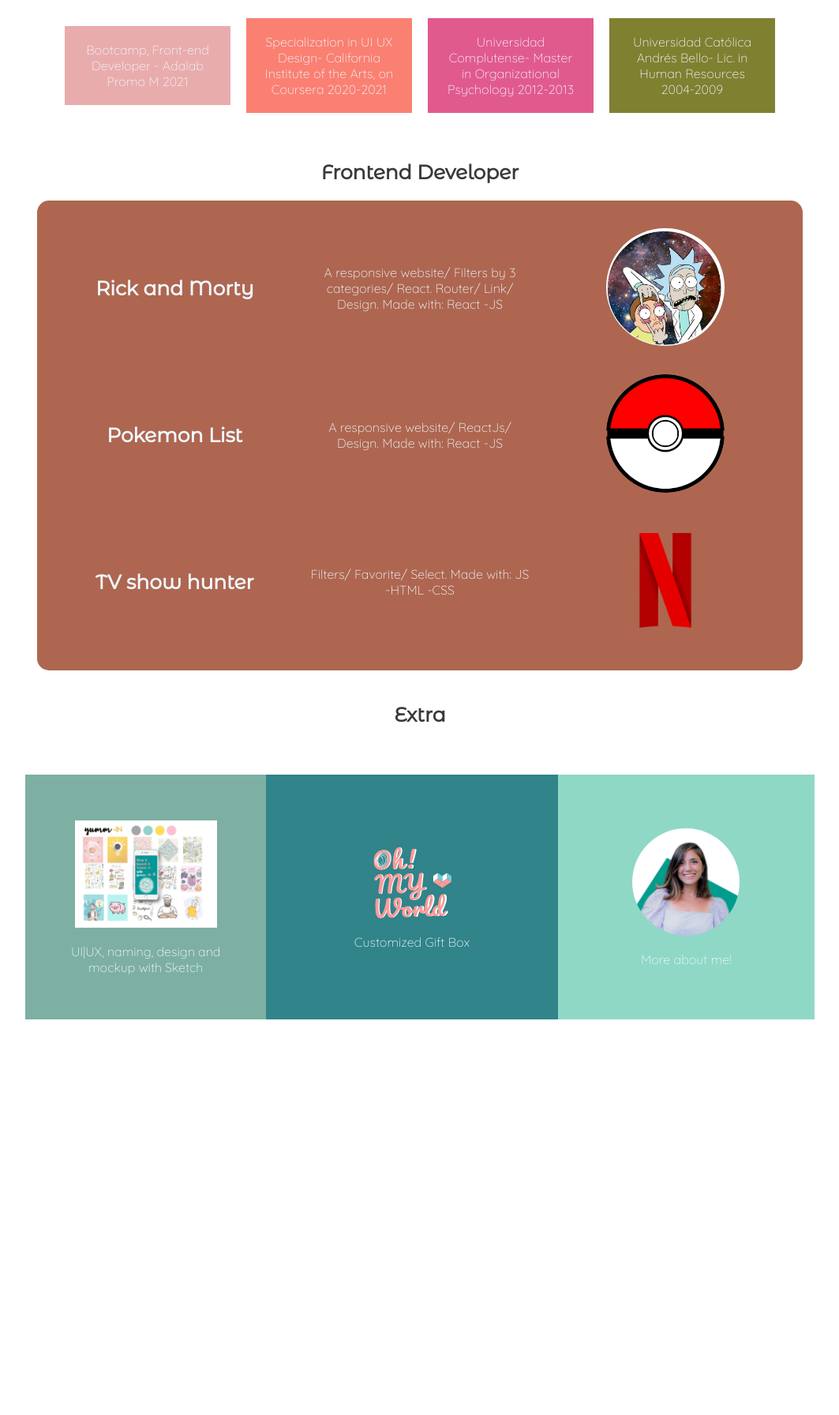
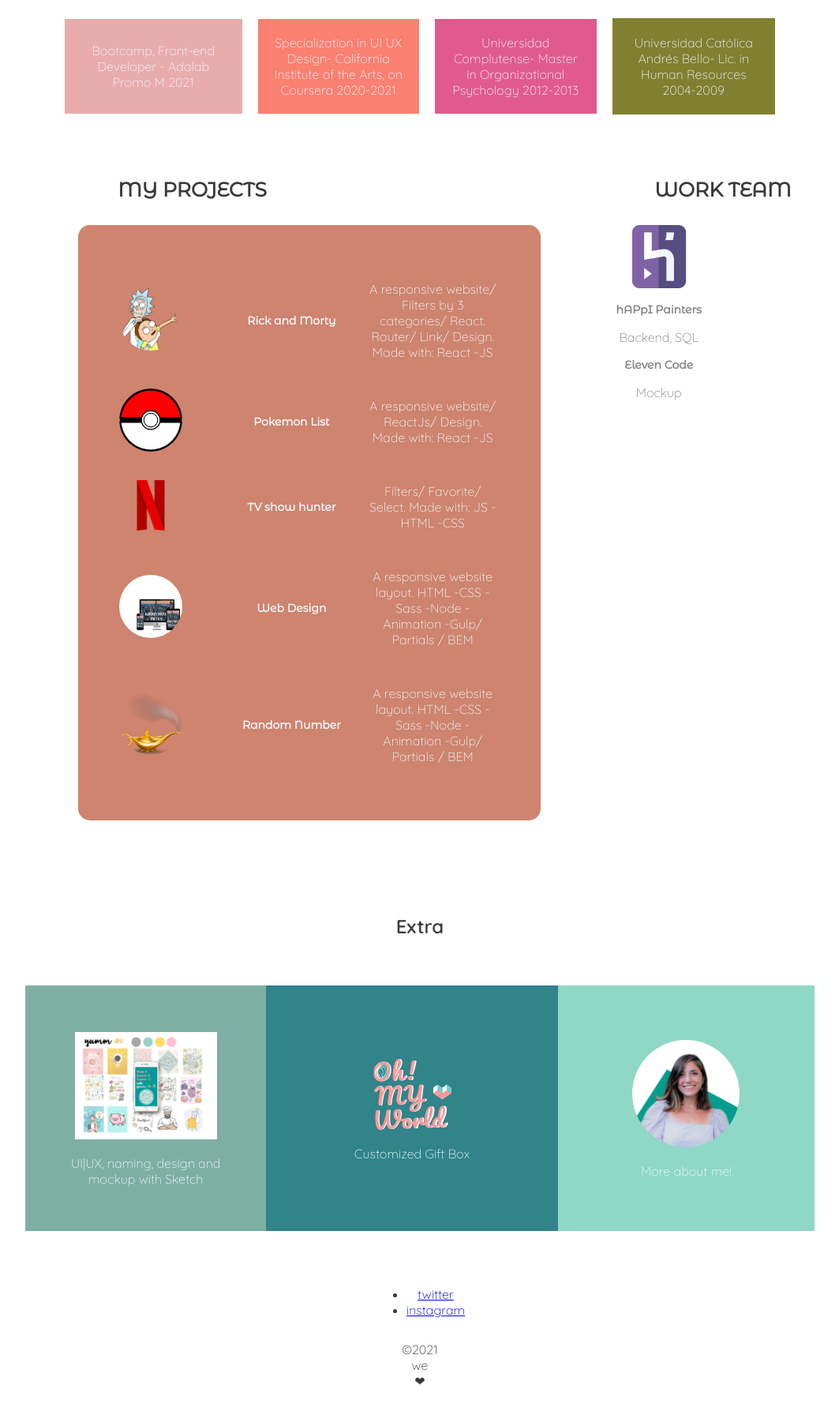
Before and after one commit to marcelachuqi/portfolio, a React app: page / in a window 1280 px wide. Shown: the part 458-2250 px from the top of the page at 79% size, without its empty margins (108-1171 px from the left). Before the commit the page ends 1829 px from the top, so only its background shows below. Built offline with nearby package versions, Linux system fonts and the light colour scheme.

Commit message:
add team projects

```diff
--- a/src/components/App.js
+++ b/src/components/App.js
@@ -4,11 +4,17 @@
 import Education from "./Education";
 import Projects from "./Projects";
 import Extra from "./Extra";
+import Footer from "./Footer";
+
 import "../stylesheets/style.css";
 
 const App = () => {
   return (
     <body className="landing">
+      <nav className="menu-icon" id="section-1">
+        <a href=""></a>
+      </nav>
+
       <div>
         <img className="logo-my" src={logo} />{" "}
       </div>
@@ -16,6 +22,7 @@
       <Education />
       <Projects />
       <Extra />
+      <Footer />
     </body>
   );
 };
--- /dev/null
+++ b/src/components/Footer.js
@@ -0,0 +1,35 @@
+import React from "react";
+
+const Footer = () => {
+  return (
+    <>
+      <nav>
+        <div className="footer__nav__2">
+          <ul className="footer__nav__social">
+            <li>
+              <a className="twitter" target="_blank" href="https://adalab.es/">
+                twitter
+              </a>
+            </li>
+            <li>
+              <a
+                className="instagram"
+                target="_blank"
+                href="https://adalab.es/"
+              >
+                instagram
+              </a>
+            </li>
+          </ul>
+        </div>
+        <div className="footer__copy">
+          <span className="footer__copy__year">©2021</span>
+          <span className="footer__copy__text">we </span>
+          <span className="footer__copy__heart"> ❤︎ </span>
+        </div>
+      </nav>
+    </>
+  );
+};
+
+export default Footer;
--- a/src/components/Projects.js
+++ b/src/components/Projects.js
@@ -1,33 +1,68 @@
 import React from "react";
-import rickmorty from "../image/rick_morty.jpeg";
+import rickmorty from "../image/rick_morty.png";
 import pokemon from "../image/pokemon.png";
 import netflix from "../image/netflix.png";
+import anonimus from "../image/anonimus.jpeg";
+import random from "../image/random.png";
+import heroku from "../image/heroku.png";
 
 const Projects = () => {
   return (
-    <div>
-      <h2 className="field">Frontend Developer</h2>
+    <>
+      <div className="section-3">
+        <h2 className="field1"> My projects</h2>
         <div className="projects">
+          <a href="https://marcelachuqi.github.io/Rick-and-Morty/#/">
+            <img className="rick-morty" src={rickmorty} />
+          </a>
           <h3 className="project-title">Rick and Morty</h3>
           <p>
             A responsive website/ Filters by 3 categories/ React. Router/ Link/
             Design. Made with: React -JS
           </p>
-        <a href="https://marcelachuqi.github.io/Rick-and-Morty/#/">
-          <img className="rick-morty" src={rickmorty} />
+
+          <a href="https://marcelachuqi.github.io/pokemon_finder/">
+            <img className="pokemon" src={pokemon} />
           </a>
           <h3 className="project-title">Pokemon List</h3>
           <p>A responsive website/ ReactJs/ Design. Made with: React -JS</p>
-        <a href="https://marcelachuqi.github.io/pokemon_finder/">
-          <img className="pokemon" src={pokemon} />
+
+          <a href="http://beta.adalab.es/modulo-2-evaluacion-final-marcelachuqi/">
+            <img className="netflix" src={netflix} />
           </a>
           <h3 className="project-title">TV show hunter</h3>
           <p>Filters/ Favorite/ Select. Made with: JS -HTML -CSS</p>
-        <a href="http://beta.adalab.es/modulo-2-evaluacion-final-marcelachuqi/">
-          <img className="netflix" src={netflix} />
+
+          <a href="http://beta.adalab.es/modulo-1-evaluacion-final-marcelachuqi/">
+            <img className="anonimus" src={anonimus} />
           </a>
+          <h3 className="project-title">Web Design</h3>
+          <p>
+            A responsive website layout. HTML -CSS -Sass -Node -Animation -Gulp/
+            Partials / BEM{" "}
+          </p>
+          <a href="https://marcelachuqi.github.io/random_numbers/">
+            <img className="random" src={random} />
+          </a>
+          <h3 className="project-title">Random Number</h3>
+          <p>
+            A responsive website layout. HTML -CSS -Sass -Node -Animation -Gulp/
+            Partials / BEM{" "}
+          </p>
+        </div>
+        <h2 className="field2">Work Team</h2>
+        <div className="workteam">
+          <a href="http://happi-painters.herokuapp.com/#/ ">
+            <img className="heroku" src={heroku} />
+          </a>
+          <h3 className="project-title">hAPpI Painters</h3>
+          <p>Backend, SQL</p>
+          <a href=" http://beta.adalab.es/project-promo-m-module-1-team-3/"></a>
+          <h3 className="project-title">Eleven Code</h3>
+          <p>Mockup</p>
         </div>
       </div>
+    </>
   );
 };
 
--- a/src/stylesheets/style.css
+++ b/src/stylesheets/style.css
@@ -10,6 +10,18 @@
   text-align: center;
   border-radius: 10px;
   font-family: "Quicksand", sans-serif;
+}
+.menu-icon {
+  position: fixed;
+  top: 0;
+  right: 0;
+  width: 44px;
+  height: 44px;
+  background-color: rosybrown;
+  background-image: url("../image/ico-menu.svg");
+  background-repeat: no-repeat;
+  background-position: center;
+  z-index: 999;
 }
 
 .resume {
@@ -38,7 +50,7 @@
 .education-1 {
   width: 250px;
   background-color: rgb(233, 172, 172);
-  padding: 20px;
+  padding: 30px;
 }
 
 .education-2 {
@@ -55,44 +67,86 @@
 .education-4 {
   width: 250px;
   background-color: rgb(128, 128, 49);
-  padding: 20px;
+  padding: 21px;
+}
+.section-3 {
+  display: flex;
+  flex-direction: row;
+
+  width: 90%;
 }
 .projects {
+  margin: 100px 10px 100px 100px;
   display: grid;
   text-align: center;
   align-items: center;
-  padding: 35px;
-  margin: 20px;
-  width: 300px;
-  background-color: rgb(174, 102, 80);
-  column-gap: 20px;
-  width: 900px;
+  padding: 55px 55px 55px 10px;
+  background-color: rgb(206, 132, 110);
+  width: 600px;
   grid-template-columns: repeat(3, 1fr);
-  gap: 2rem;
+  gap: 1rem;
   color: aliceblue;
   border-radius: 15px;
   font-weight: 300;
 }
-.field,
-.project-title,
+.workteam {
+  margin: 100px 100px 100px 10px;
+
+  width: 300px;
+
+  color: grey;
+  border-radius: 20px;
+  font-weight: 300;
+}
+
 .profile-emoji {
   font-size: 25px;
+  font-weight: 600;
+  font-family: montserrat alternates;
+}
+.field1 {
+  position: absolute;
+  text-transform: uppercase;
+  margin: 40px 0px 0px 150px;
+  font-size: 25px;
+  font-weight: 600;
+  font-family: montserrat alternates;
+}
+.field2 {
+  position: absolute;
+  text-transform: uppercase;
+  margin: 40px 0px 0px 830px;
+  font-size: 25px;
+  font-weight: 600;
+  font-family: montserrat alternates;
+}
+
+.project-title {
+  font-size: 14px;
   font-weight: 600;
   font-family: montserrat alternates;
 }
 
 .rick-morty,
 .pokemon,
-.netflix {
-  border-radius: 150px;
-  width: 150px;
+.netflix,
+.anonimus,
+.random {
+  border-radius: 200px;
+  width: 80px;
+  height: 80px;
   transition: 0.5s;
 }
+
 .yummin {
   width: 180px;
 }
 .ohmyworld {
   width: 100px;
+}
+
+.heroku {
+  width: 80px;
 }
 
 .marcelafoto {
@@ -102,7 +156,9 @@
 
 .rick-morty:hover,
 .pokemon:hover,
-.netflix:hover {
+.netflix:hover,
+.anonimus:hover,
+.random:hover {
   box-shadow: 0 0 10px white, 0 0 40px white, 0 0 80px white;
 }
 
@@ -132,3 +188,41 @@
   background-color: rgba(36, 179, 143, 0.509);
   padding: 50px;
 }
+.footer {
+  width: 100vw;
+  height: 465px;
+  background-color: #304268;
+  display: flex;
+  flex-direction: column;
+  justify-content: center;
+  align-items: center;
+  text-align: center;
+}
+.footer__nav {
+  width: 100vw;
+  display: flex;
+  flex-direction: column;
+  justify-content: center;
+  align-items: center;
+  text-align: center;
+  transform: translateY(-45px);
+}
+
+.footer__nav__1 {
+  margin-top: 60px;
+}
+.footer__nav__2 {
+  margin-top: 30px;
+}
+
+.footer__copy {
+  margin-top: 30px;
+  display: flex;
+  flex-direction: column;
+  text-align: center;
+}
+.footer__text,
+.footer__year {
+  font-size: 14px;
+  line-height: 2.14;
+}
```
Also changed, not shown: src/image/anonimus.jpeg (added), src/image/anonimus1.jpeg (added), src/image/heroku.png (added), src/image/ico-menu.svg (added), src/image/random.png (added), src/image/rick_morty.png (added). Lines whose indentation alone changed are shown as unchanged.
